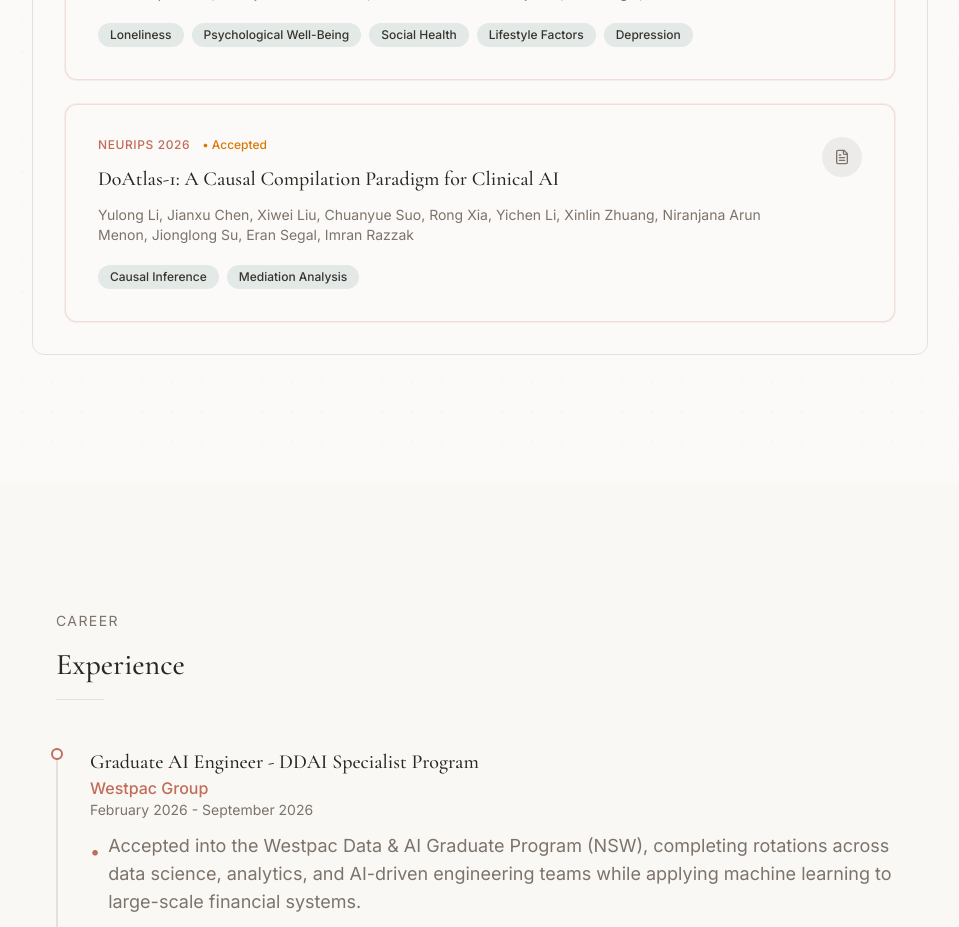
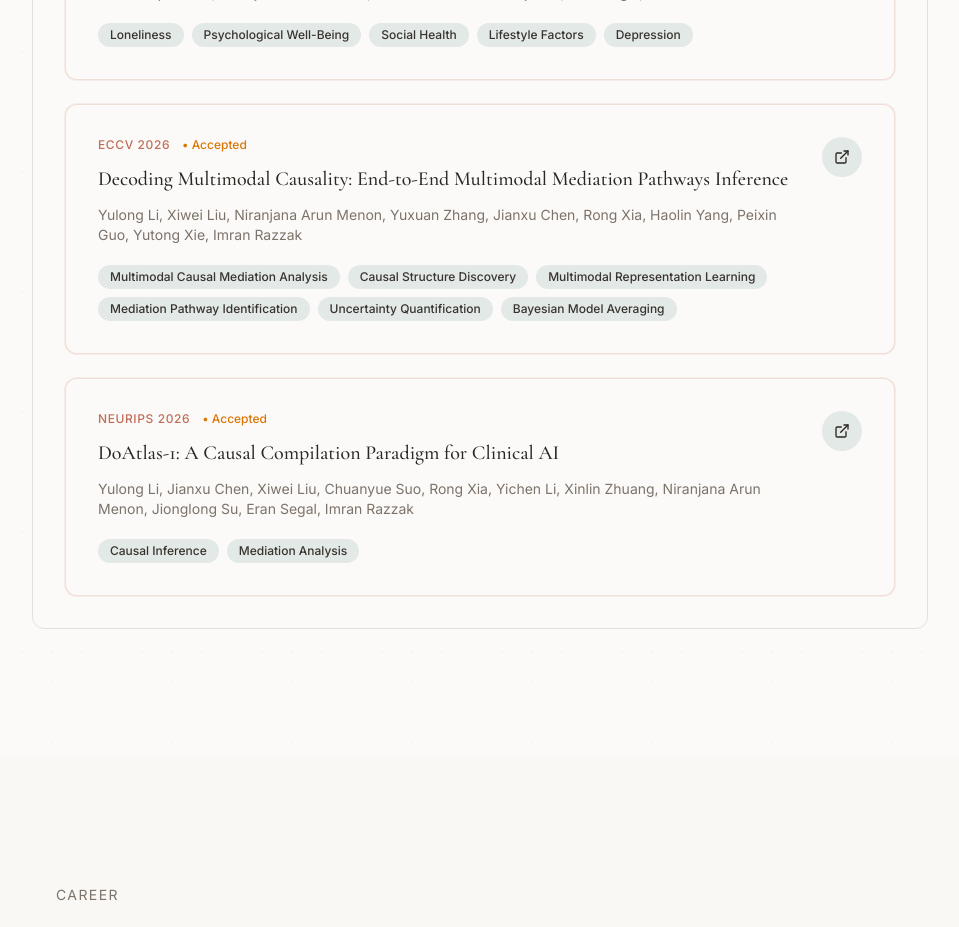
Before and after one commit to NiraOra/portfolio_nira, a React (Vite) app: page / in a window 1280 px wide. Shown: the part 3640-4567 px from the top of the page, without its empty margins (160-1119 px from the left). Built offline with nearby package versions, Linux system fonts and the light colour scheme; the HTML template or start-up script is replaced by a standard one.

Commit message:
slight update - pubs

```diff
--- a/src/components/portfolio/Publications.tsx
+++ b/src/components/portfolio/Publications.tsx
@@ -28,18 +28,20 @@ const publications = [
 		preprint: "https://doi.org/10.64898/2026.02.09.26345884",
 		tags: ["Loneliness", "Psychological Well-Being", "Social Health", "Lifestyle Factors", "Depression"],
 	},
-	// {
-	// 	title: "Genesis5K: Hierarchical and Causal Diagnostics for Long-Video Understanding",
-	// 	authors: "Yulong Li, Yuxuan Zhang, Man Lei, yibo.yuan, Yichen Li, Xiwei Liu, Xinlin Zhuang, Haolin Yang, Yifan Lu, Niranjana Arun Menon, Chong Li, Yutong Xie, Jionglong Su, Imran Razzak",
-	// 	venue: "ARR ACL 2026",
-	// 	status: "Submitted",
-	// 	tags: ["Long-form Video Understanding", "Multimodal Large Language Models", "Causal Reasoning", "Hierarchical Cognitive Taxonomy", "Diagnostic Evaluation", "Embodied AI"],
-	// },
+	{
+		title: "Decoding Multimodal Causality: End-to-End Multimodal Mediation Pathways Inference",
+		authors: "Yulong Li, Xiwei Liu, Niranjana Arun Menon, Yuxuan Zhang, Jianxu Chen, Rong Xia, Haolin Yang, Peixin Guo, Yutong Xie, Imran Razzak",
+		venue: "ECCV 2026",
+		status: "Accepted",
+		preprint: "https://eccv.ecva.net/virtual/2026/poster/3479",
+		tags: ["Multimodal Causal Mediation Analysis", "Causal Structure Discovery", "Multimodal Representation Learning", "Mediation Pathway Identification", "Uncertainty Quantification", "Bayesian Model Averaging"],
+	},
 	{
 		title: "DoAtlas-1: A Causal Compilation Paradigm for Clinical AI",
 		authors: "Yulong Li, Jianxu Chen, Xiwei Liu, Chuanyue Suo, Rong Xia, Yichen Li, Xinlin Zhuang, Niranjana Arun Menon, Jionglong Su, Eran Segal, Imran Razzak",
 		venue: "NeurIPS 2026",
 		status: "Accepted",
+		preprint: "https://arxiv.org/abs/2602.19158",
 		tags: ["Causal Inference", "Mediation Analysis"],
 	},
 ];
```
